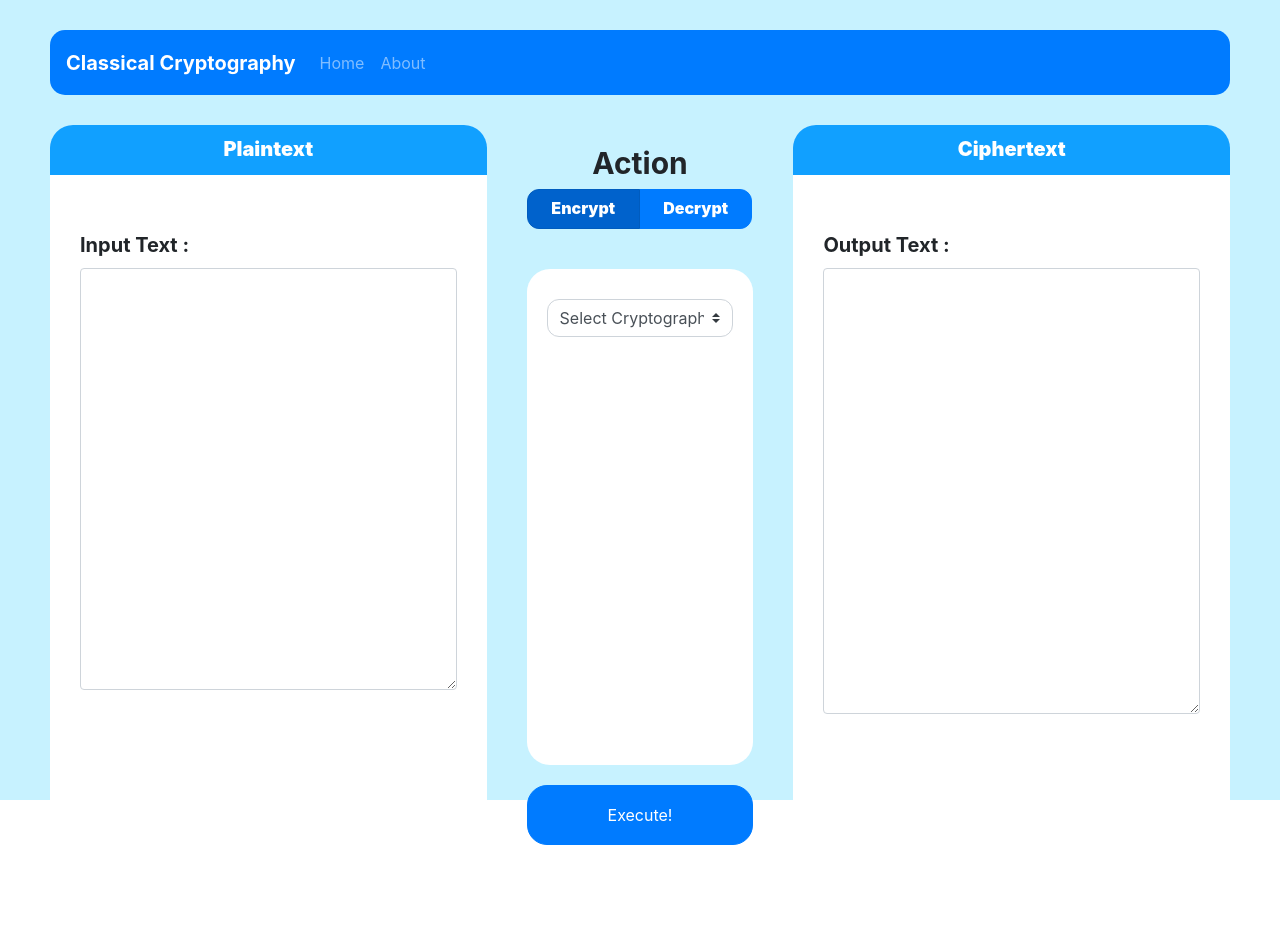
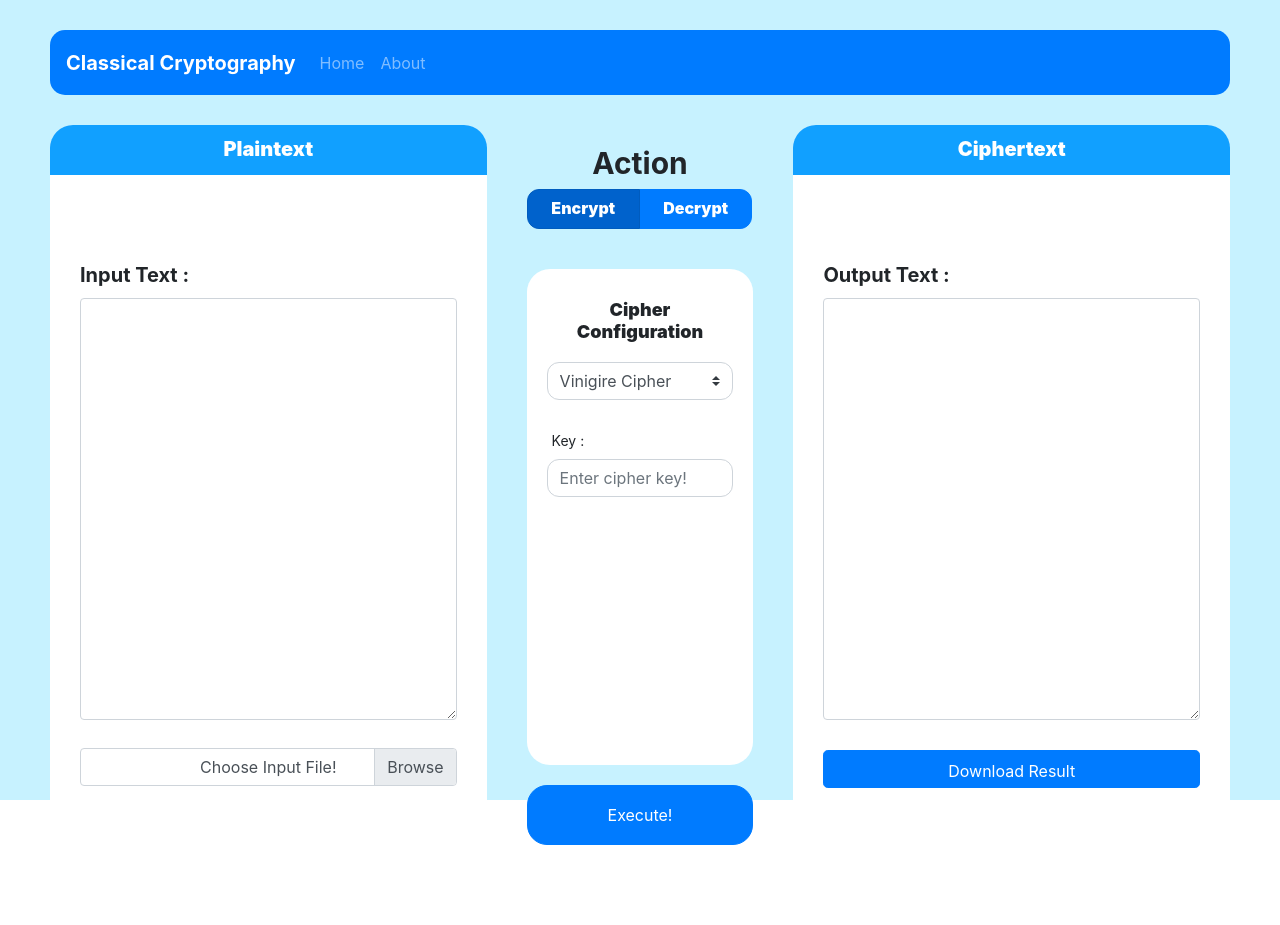
Before and after one commit to dimas145/classic-cryptography, a Flask app: page / in a window 1280 px wide. Run offline with Flask 2, Linux system fonts and the light colour scheme; some libraries are stand-ins or nearby versions.

Commit message:
Add upload, download, and basic cipher config

```diff
--- a/app.py
+++ b/app.py
@@ -7,11 +7,17 @@ app = Flask(__name__, static_folder=STATIC_DIR)
 
 @app.route("/favicon.ico")
 def favicon():
-    return send_from_directory(os.path.join(app.root_path, "static"), "img/favicon.ico", mimetype="image/vnd.microsoft.icon")
+   return send_from_directory(os.path.join(app.root_path, "static"), "img/favicon.ico", mimetype="image/vnd.microsoft.icon")
 
 @app.route("/")
 def index():
-    return render_template("index.html")
+   return render_template("index.html")
+
+@app.route("/form", methods=["POST"])
+def form():
+   if request.method == "POST":
+      cipher_id = request.form["cipher_id"]
+      return render_template("form/form" + str(cipher_id) + ".html")
 
 @app.route("/update", methods=["POST"])
 def update():
@@ -24,7 +30,6 @@ def action():
    print("ACTION ===>")
    if request.method == "POST":
       state = request.form["state"]
-      print("State : " + state)
       return "State : " + state
 
 
--- a/static/css/style.css
+++ b/static/css/style.css
@@ -140,7 +140,7 @@
 }
 
 .app-setting-form-container {
-    margin: 30px 20px;
+    margin: 30px 20px 0 20px;
 }
 
 .app-setting-form-container .custom-select {
@@ -161,3 +161,64 @@
 #left-tab, #right-tab {
     font-weight: 900;
 }
+
+#app-setting-form-dynamic {
+    margin-top: 20px;
+}
+
+.input-file {
+    font-size: 16px;
+}
+
+.download-button {
+    height: 38px;
+    margin-top: 30px;
+    font-size: 16px;
+}
+
+.form-control[disabled], .form-control[readonly] {
+    background-color: white;
+}
+
+.input-form-config {
+    border-radius: 12px;
+}
+
+.input-form-config-label {
+    float: left;
+    font-size: 14px;
+    margin-left: 5px;
+}
+
+.form-config-title-main {
+    margin-bottom: 20px;
+    font-size: 18px;
+    font-weight: 900;
+}
+
+#cipher-key-m-radio {
+    min-height: 100px;
+    width: 100%;
+    margin-bottom: 20px;
+}
+
+.cipher-key-radio {
+    border-radius: 12px;
+    min-width: 16.6%;
+    font-size: 10px;
+    font-weight: 900;
+}
+
+.cipher-key-radio.focus, .cipher-key-radio:focus {
+    box-shadow: none !important;
+}
+
+.cipher-key-m-radio-button {
+    width: 100%;
+    margin-bottom: 10px;
+    float: left;
+}
+
+.form-group {
+    margin-top: 30px;
+}
--- a/static/js/script.js
+++ b/static/js/script.js
@@ -1,4 +1,13 @@
-function do_ajax() {
+var select = document.getElementById('select-cipher')
+
+change_config_form(1)
+
+select.addEventListener('change', () => {
+    change_config_form(select.value)
+});
+
+
+function execute() {
     var request = new XMLHttpRequest();
     var result = document.getElementById('output-text-box');
 
@@ -13,8 +22,22 @@ function do_ajax() {
     request.send("name=" + document.getElementById('input-text-box').value);
 }
 
+function change_config_form(id) {
+    var request = new XMLHttpRequest();
+    var result = document.getElementById('app-setting-form-dynamic');
 
-function handleChange(src) {
+    request.onreadystatechange = function(){
+        if(this.readyState == 4 && this.status == 200) {
+            result.innerHTML = this.responseText;
+        }
+    }
+
+    request.open('POST', '/form', true);
+    request.setRequestHeader('content-type', 'application/x-www-form-urlencoded;charset=UTF-8');
+    request.send("cipher_id=" + id);
+}
+
+function change_action(src) {
 
     if(src.id == "encrypt") {
         state = "encrypt";
@@ -39,3 +62,64 @@ function handleChange(src) {
     request.send("state=" + src.id);
 
 }
+
+var upload = document.getElementById('input-file');
+
+upload.addEventListener('change', () => {
+    var filename =  upload.value.replaceAll("\\", " ").split(" ");
+    document.getElementById('file-label').innerHTML = filename[filename.length-1]
+
+    var file = document.getElementById('input-file').files[0];
+
+    const reader = new FileReader();
+    reader.onload = (e) => {
+        document.getElementById('input-text-box').value = e.target.result;
+    }
+    reader.readAsText(file);
+});
+
+var input = document.getElementById('input-text-box');
+
+input.addEventListener('input', () => {
+    document.getElementById('file-label').innerHTML = "Choose Input File!";
+})
+
+function download(filename, textInput) {
+
+    var element = document.createElement('a');
+    element.setAttribute('href','data:text/plain;charset=utf-8,' + encodeURIComponent(textInput));
+    element.setAttribute('download', filename);
+    document.body.appendChild(element);
+    element.click();
+
+}
+
+document.getElementById("download-button").addEventListener("click", () => {
+    var text = document.getElementById("output-text-box").value;
+    var filename = document.getElementById('file-label').innerHTML != "Choose Input File!" ? document.getElementById('file-label').innerHTML.split(".")[0] : "text";
+    var fileextension = document.getElementById('file-label').innerHTML.split(".")[1] != undefined ? document.getElementById('file-label').innerHTML.split(".")[1] : "txt";
+    var downloadname = filename + (document.getElementById("right-tab").innerHTML == "Ciphertext" ? "_encrypted." : "_decrypted.") + fileextension;
+    download(downloadname, text);
+}, false);
+
+function change_m_key(src) {
+
+    var ele = document.getElementsByName("key-m-options");
+    for(var i=0; i<ele.length; i++) {
+        if(ele[i].id != src.id) {
+            ele[i].classList.remove('active')
+            ele[i].checked = false;
+            ele[i].active = false;
+        }
+    }
+
+    var div = document.getElementsByClassName("cipher-key-radio");
+    for(var i=0; i<div.length; i++) {
+        div[i].classList.remove('active')
+    }
+
+    document.getElementById(src.id).checked = true
+    document.getElementById(src.id).active = true
+
+    console.log("====> " + src.id)
+}
--- /dev/null
+++ b/templates/form/form1.html
@@ -0,0 +1,4 @@
+<div class="form-group">
+  <label for="cipher-key" class="input-form-config-label">Key :</label>
+  <input type="text" class="input-form-config form-control" id="cipher-key" placeholder="Enter cipher key!">
+</div>
--- /dev/null
+++ b/templates/form/form3.html
@@ -0,0 +1,4 @@
+<div class="form-group">
+  <label for="cipher-key" class="input-form-config-label">Key :</label>
+  <input type="text" class="input-form-config form-control" id="cipher-key" placeholder="Enter cipher key!">
+</div>
--- /dev/null
+++ b/templates/form/form4.html
@@ -0,0 +1,4 @@
+<div class="form-group">
+  <label for="cipher-key" class="input-form-config-label">Key :</label>
+  <input type="text" class="input-form-config form-control" id="cipher-key" placeholder="Enter cipher key!">
+</div>
--- /dev/null
+++ b/templates/form/form5.html
@@ -0,0 +1,4 @@
+<div class="form-group">
+  <label for="cipher-key" class="input-form-config-label">Key :</label>
+  <input type="text" class="input-form-config form-control" id="cipher-key" placeholder="Enter cipher key!">
+</div>
--- /dev/null
+++ b/templates/form/form7.html
@@ -0,0 +1,4 @@
+<div class="form-group">
+  <label for="cipher-key" class="input-form-config-label">Key :</label>
+  <input type="text" class="input-form-config form-control" id="cipher-key" placeholder="Enter cipher key!">
+</div>
--- a/templates/index.html
+++ b/templates/index.html
@@ -45,6 +45,10 @@
               <label class="form-label float-left" for="input-text-box">Input Text :</label>
               <textarea class="form-control" id="input-text-box" rows="17" spellcheck="false"></textarea>
             </div>
+            <div id="input-file-area" class="input-file custom-file">
+              <input type="file" class="custom-file-input" id="input-file">
+              <label id="file-label" class="custom-file-label" for="input-file">Choose Input File!</label>
+            </div>
           </form>
 
         </div>
@@ -60,19 +64,22 @@
         <div class="app-setting-action">
           <div class="btn-group btn-group-toggle app-setting-action-button" data-toggle="buttons">
             <label id="app-setting-action-button-1" class="btn btn-primary shadow-none encrypt-button active">
-              <input type="radio" name="action-options" id="encrypt" autocomplete="off" onchange="handleChange(this);" checked> Encrypt
+              <input type="radio" name="action-options" id="encrypt" autocomplete="off" onchange="change_action(this);" checked> Encrypt
             </label>
             <label id="app-setting-action-button-2" class="btn btn-primary shadow-none decrypt-button">
-              <input type="radio" name="action-options" id="decrypt" autocomplete="off" onchange="handleChange(this);"> Decrypt
+              <input type="radio" name="action-options" id="decrypt" autocomplete="off" onchange="change_action(this);"> Decrypt
             </label>
           </div>
         </div>
 
         <div class="app-setting-form">
+
           <div class="app-setting-form-container">
-            <select class="custom-select">
-              <option selected>Select Cryptography Technique!</option>
-              <option value="1">Vinigire Cipher</option>
+
+            <h4 class="form-config-title-main">Cipher Configuration</h2>
+
+            <select id="select-cipher" class="custom-select">
+              <option value="1" selected>Vinigire Cipher</option>
               <option value="2">Full Vigenere Cipher</option>
               <option value="3">Auto-key Vigenere Cipher</option>
               <option value="4">Extended Vigenere Cipher</option>
@@ -80,11 +87,17 @@
               <option value="6">Affine Cipher</option>
               <option value="7">Hill/Enigma Cipher</option>
             </select>
+
+            <div id="app-setting-form-dynamic">
+
+            </div>
+
           </div>
+
         </div>
 
         <div class="app-setting-execute">
-          <button id="execute-button" class="btn btn-primary shadow-none btn-block execute-button" type="button" id="btn-post" onclick="do_ajax();">Execute!</button>
+          <button id="execute-button" class="btn btn-primary shadow-none btn-block execute-button" type="button" id="btn-post" onclick="execute();">Execute!</button>
         </div>
 
       </div>
@@ -100,8 +113,9 @@
           <form>
             <div class="form-group">
               <label class="form-label float-left" for="output-text-box">Output Text :</label>
-              <textarea class="form-control" id="output-text-box" rows="18" spellcheck="false"></textarea>
+              <textarea class="form-control" id="output-text-box" rows="17" spellcheck="false" readonly="true"></textarea>
             </div>
+            <button type="button" id="download-button" class="download-button btn btn-primary btn-lg btn-block">Download Result</button>
           </form>
 
         </div>
@@ -114,8 +128,8 @@
 
 
     <script src="{{ url_for('static', filename='js/script.js') }}"></script>
-    <script src="https://code.jquery.com/jquery-3.2.1.slim.min.js" integrity="sha384-KJ3o2DKtIkvYIK3UENzmM7KCkRr/rE9/Qpg6aAZGJwFDMVNA/GpGFF93hXpG5KkN" crossorigin="anonymous"></script>
-    <script src="https://cdnjs.cloudflare.com/ajax/libs/popper.js/1.12.9/umd/popper.min.js" integrity="sha384-ApNbgh9B+Y1QKtv3Rn7W3mgPxhU9K/ScQsAP7hUibX39j7fakFPskvXusvfa0b4Q" crossorigin="anonymous"></script>
-    <script src="https://maxcdn.bootstrapcdn.com/bootstrap/4.0.0/js/bootstrap.min.js" integrity="sha384-JZR6Spejh4U02d8jOt6vLEHfe/JQGiRRSQQxSfFWpi1MquVdAyjUar5+76PVCmYl" crossorigin="anonymous"></script>
+    <script src="https://code.jquery.com/jquery-3.4.1.slim.min.js" integrity="sha384-J6qa4849blE2+poT4WnyKhv5vZF5SrPo0iEjwBvKU7imGFAV0wwj1yYfoRSJoZ+n" crossorigin="anonymous"></script>
+    <script src="https://cdn.jsdelivr.net/npm/popper.js@1.16.0/dist/umd/popper.min.js" integrity="sha384-Q6E9RHvbIyZFJoft+2mJbHaEWldlvI9IOYy5n3zV9zzTtmI3UksdQRVvoxMfooAo" crossorigin="anonymous"></script>
+    <script src="https://stackpath.bootstrapcdn.com/bootstrap/4.4.1/js/bootstrap.min.js" integrity="sha384-wfSDF2E50Y2D1uUdj0O3uMBJnjuUD4Ih7YwaYd1iqfktj0Uod8GCExl3Og8ifwB6" crossorigin="anonymous"></script>
   </body>
 </html>
```
Also changed, not shown: templates/form/form2.html (added, +9 -0 lines), templates/form/form6.html (added, +24 -0 lines).
